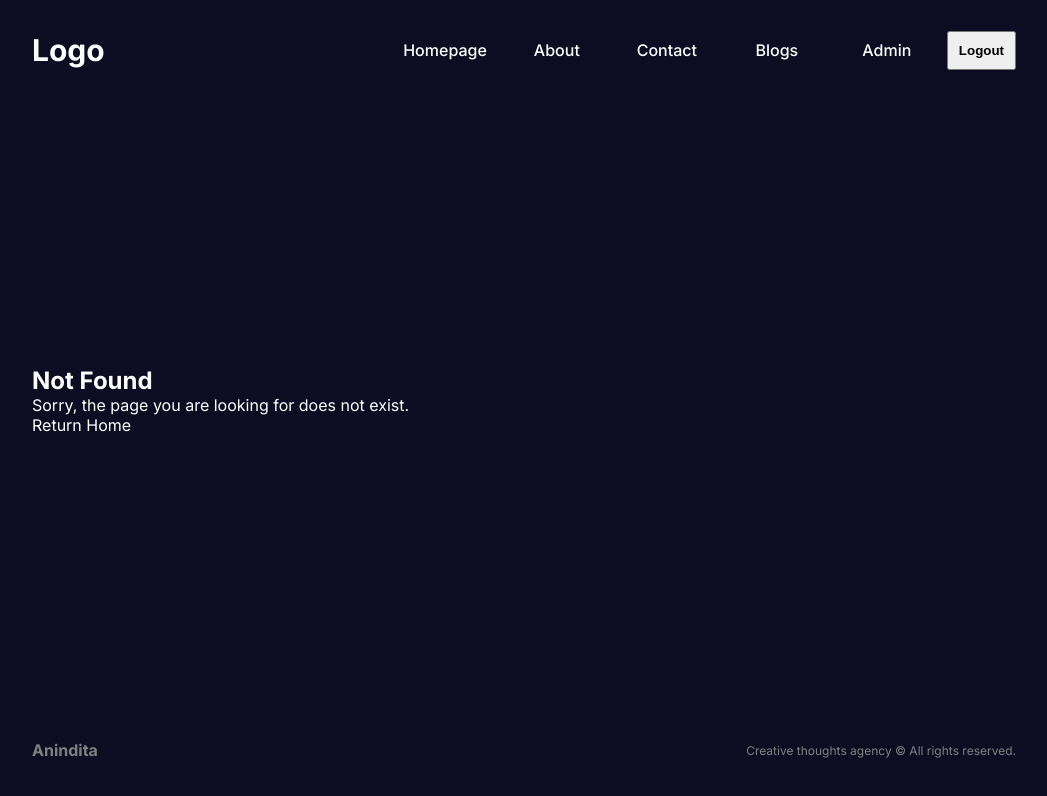
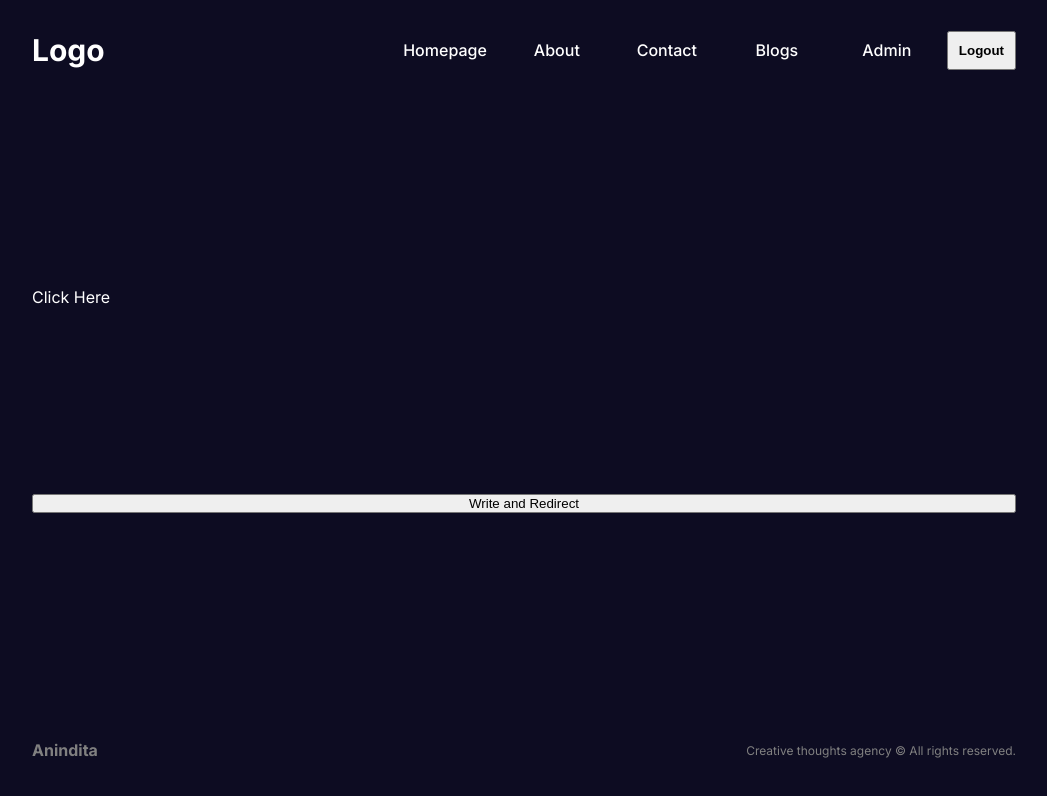
Before and after one commit to ANINDITAPRIYADARSHINI/Blog-next, a Next.js app: page /navigationtest in a window 1280 px wide. Before the commit this address had no page. Shown: the top 796 px of the page, without its empty margins (116-1163 px from the left). Built offline with nearby package versions, Linux system fonts and the light colour scheme.

Commit message:
types of client side navigation

```diff
--- a/app/layout.tsx
+++ b/app/layout.tsx
@@ -3,7 +3,7 @@
 import { Inter } from 'next/font/google';
 import Navbar from './components/navbar/Navbar';
 import Footer from './components/footer/Footer';
-import ClientSideProviderTest from './components/clientSideProviderTest';
+
 
 const inter = Inter({ subsets: ['latin'] });
 
@@ -20,13 +20,12 @@
   return (
     <html lang="en">
       <body className={inter.className}>
-        <ClientSideProviderTest>
+
           <div className="container">
             <Navbar />
           {children}
             <Footer />
           </div>
-        </ClientSideProviderTest>
 
         </body>
     </html>
--- /dev/null
+++ b/app/navigationtest/page.tsx
@@ -0,0 +1,29 @@
+"use client"
+import Link from "next/link";
+import { usePathname, useRouter, useSearchParams } from "next/navigation";
+
+
+
+
+export default function NavigationTestPage(){
+    //client side navigation
+    const router = useRouter()
+    const pathname = usePathname()
+    const searchParams = useSearchParams()
+
+    const q = searchParams.get("q")
+    console.log(q);
+
+    console.log(pathname);
+    function handleClick() {
+        console.log("clicked");
+        router.forward()
+
+    }
+    return(
+        <>
+            <Link href= "/" prefetch={false}>Click Here</Link>
+            <button onClick={handleClick}>Write and Redirect</button>
+        </>
+    )
+}
```
